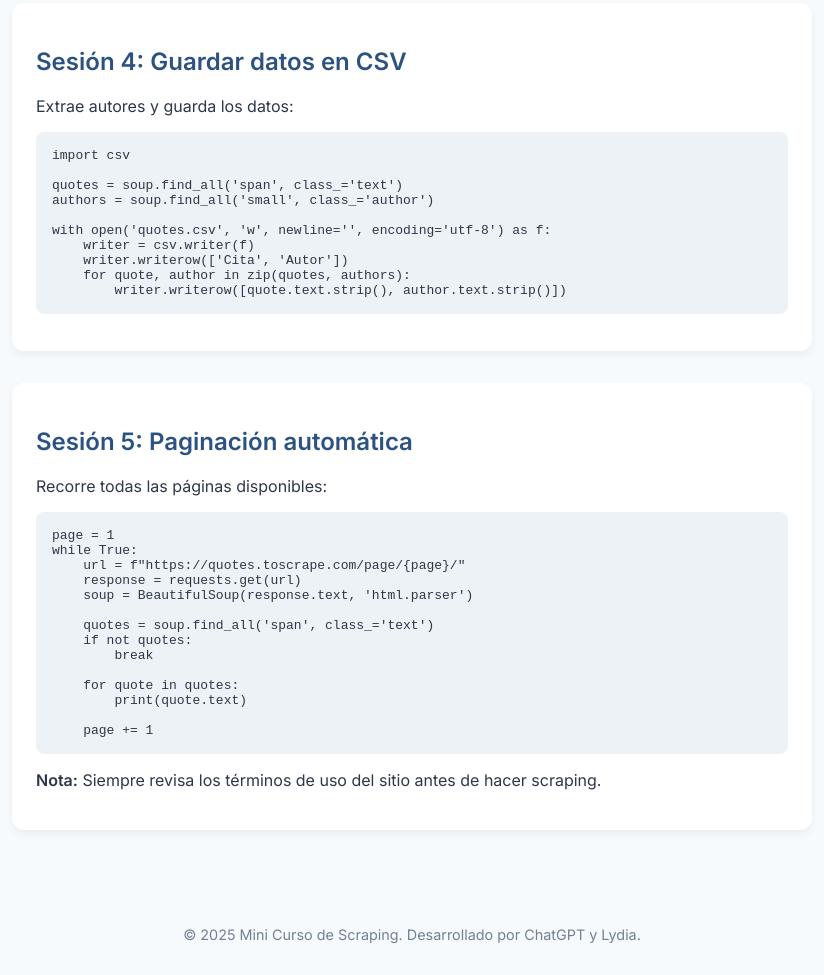
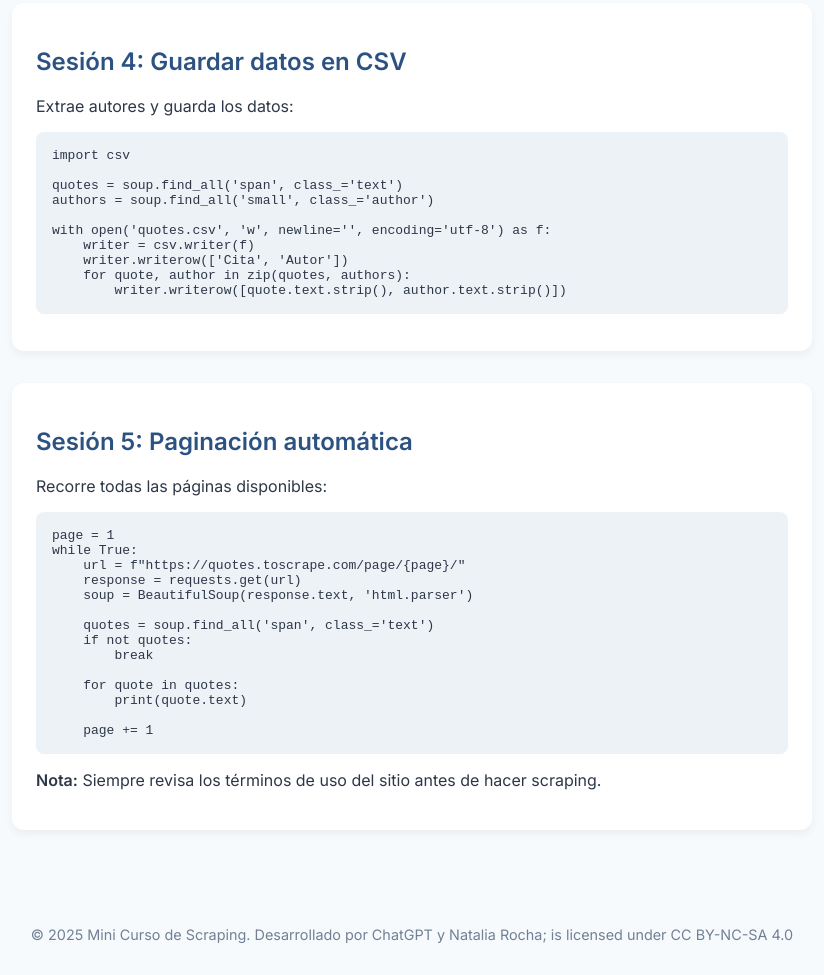
Before and after one commit to nar453/mini-curso-scraping, a plain HTML site: page index.html in a window 1280 px wide. Shown: the part 1211-2186 px from the top of the page, without its empty margins (228-1052 px from the left). Drawn offline with Linux system fonts and the light colour scheme.

Commit message:
Update index.html

```diff
--- a/index.html
+++ b/index.html
@@ -139,7 +139,7 @@ while True:
     </div>
   </main>
   <footer>
-    &copy; 2025 Mini Curso de Scraping. Desarrollado por ChatGPT y Lydia.
+    &copy; 2025 Mini Curso de Scraping. Desarrollado por ChatGPT y Natalia Rocha; is licensed under CC BY-NC-SA 4.0
   </footer>
 </body>
 </html>
```
